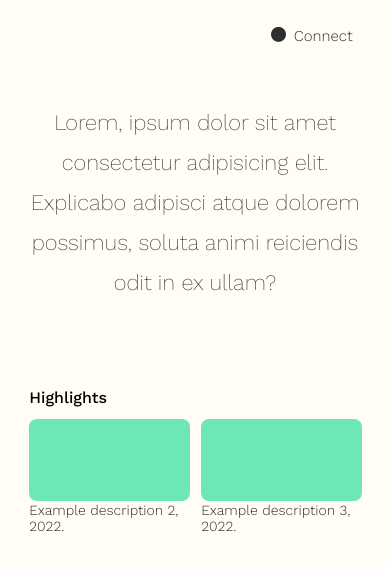
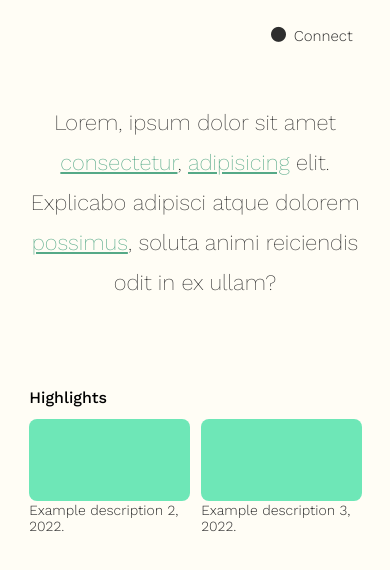
Before and after one commit to louvalman/simple-layout, a website: page public/index.html in a window 390 px wide. Shown: the top 570 px of the page. Drawn offline with nearby package versions, Linux system fonts and the light colour scheme; some icons are missing.

Commit message:
.main-title a

```diff
--- a/public/css/style.css
+++ b/public/css/style.css
@@ -936,6 +936,14 @@ h4 {
         font-size: 22px;
     }
 
+    .main-title a {
+color: var(--hover-color);
+    }
+
+    .main-title a:hover {
+        color: var(--hover-color);
+            }
+
     .article-container svg {
         height: 58px;
         width: 272px;
--- a/public/index.html
+++ b/public/index.html
@@ -161,9 +161,9 @@
                 <div class="article-container">
                     <article class="section-container">
 
-                        <h1 class="main-title">Lorem, ipsum dolor sit amet consectetur adipisicing elit. Explicabo
+                        <h1 class="main-title">Lorem, ipsum dolor sit amet <a href="#">consectetur</a>, <a href="#">adipisicing</a> elit. Explicabo
                             adipisci atque dolorem
-                            possimus, soluta animi reiciendis odit in ex ullam?</h1>
+                            <a href="#">possimus</a>, soluta animi reiciendis odit in ex ullam?</h1>
                         <p class="section-text">
 
                         </p>
```
